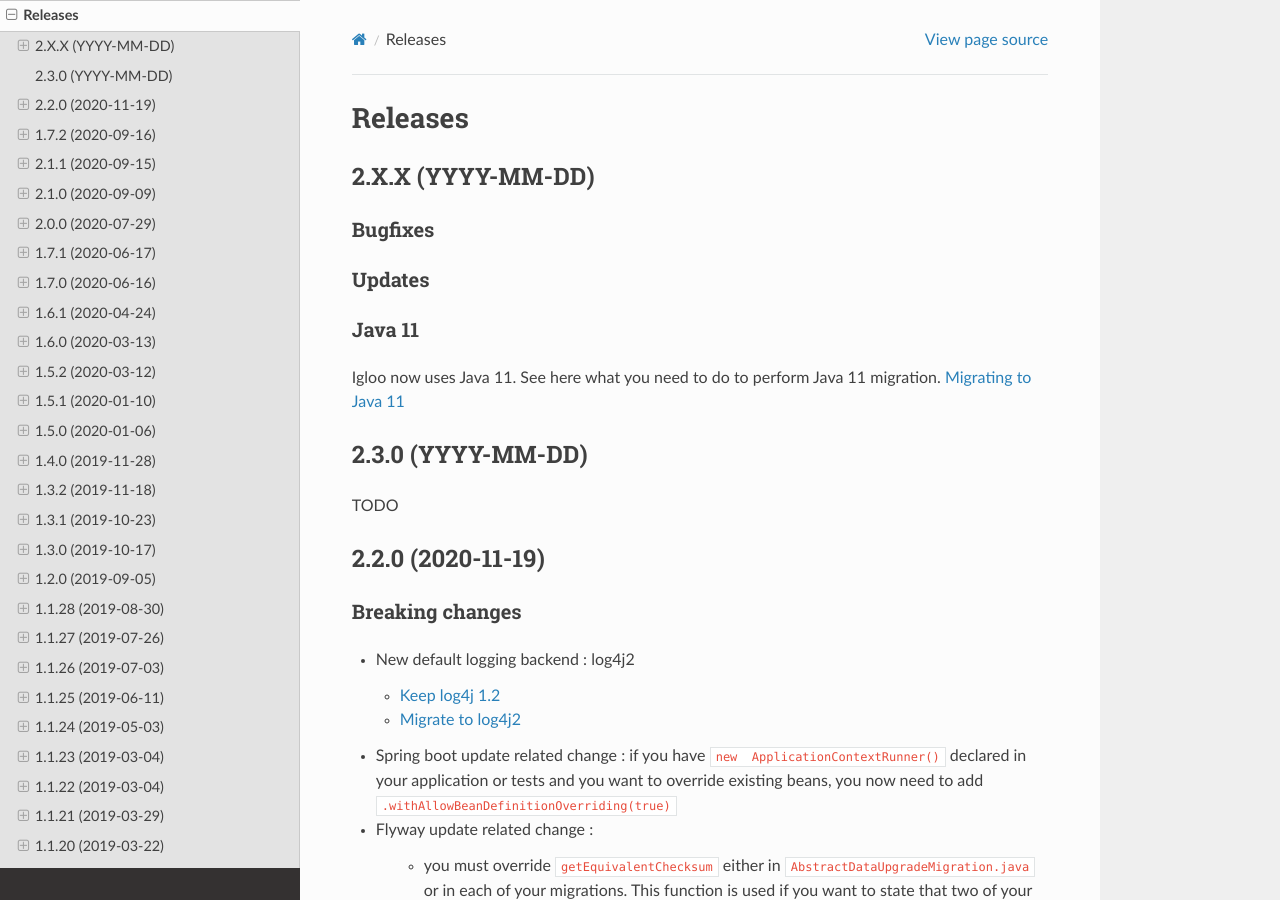
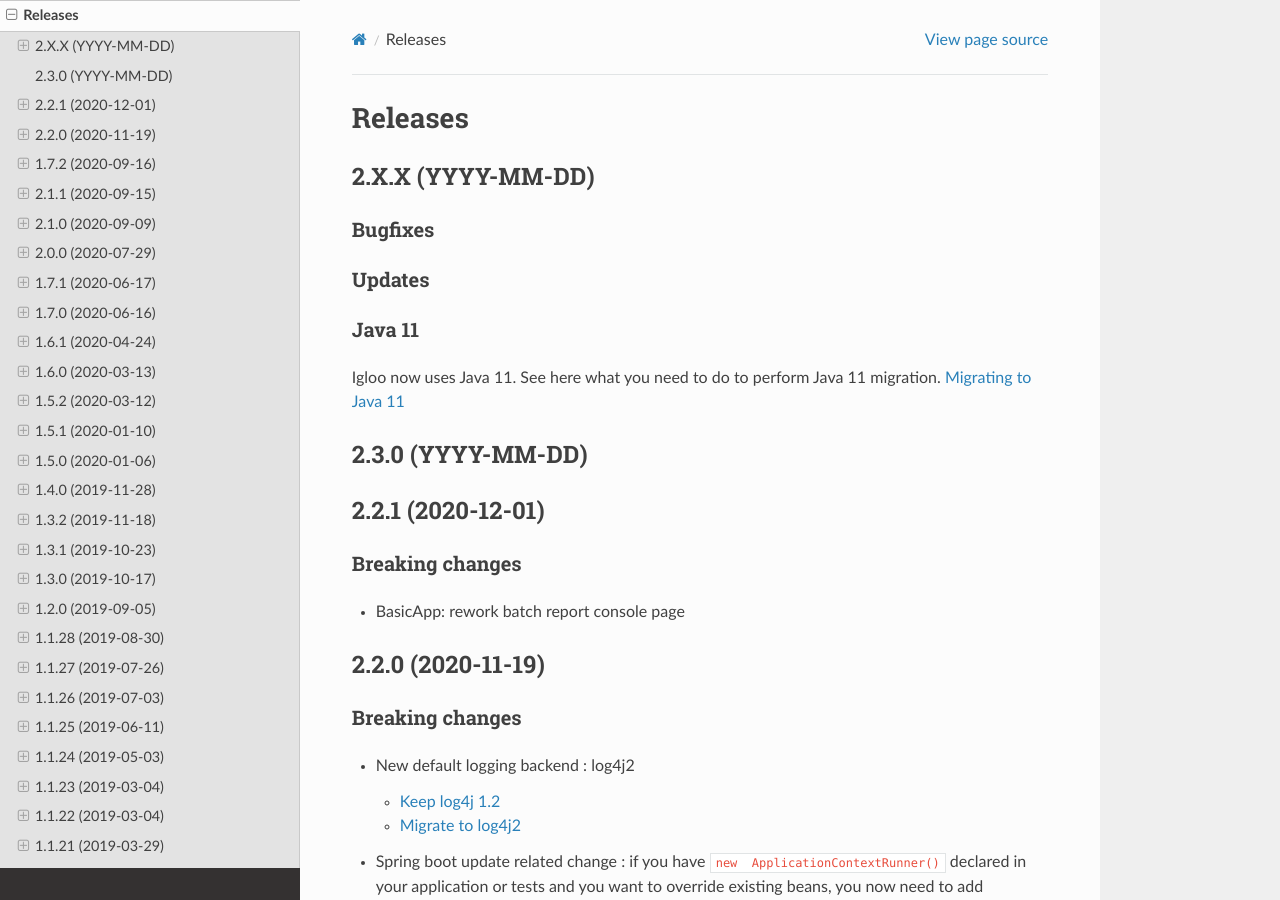
Before and after one commit to igloo-project/igloo-doc, a Sphinx documentation site: the page built from source/release-notes/releases.rst, in a window 1280 px wide and 900 px high. Built offline with Sphinx 7.4.7 and the Read the Docs theme 2.0.0, drawn with Linux system fonts in a browser that asks for light colours.

Commit message:
2.2.1: release notes

```diff
--- a/source/release-notes/releases.rst
+++ b/source/release-notes/releases.rst
@@ -24,7 +24,17 @@ Igloo now uses Java 11. See here what you need to do to perform Java 11 migratio
 2.3.0 (YYYY-MM-DD)
 ##################
 
-TODO
+
+
+.. _v2.2.1:
+
+2.2.1 (2020-12-01)
+##################
+
+Breaking changes
+****************
+
+* BasicApp: rework batch report console page
 
 .. _v2.2.0:
 
```
